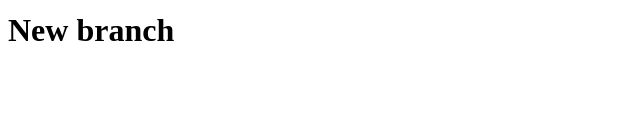
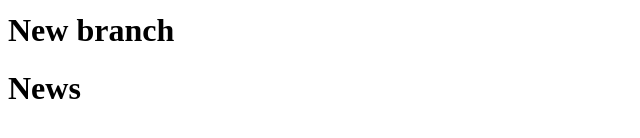
Before and after one commit to dilipthelip/gitTutorial, a plain HTML site: page Index.html in a window 1280 px wide. Shown: the part 230-368 px from the top of the page, without its empty margins (0-640 px from the left). Drawn offline with Linux system fonts and the light colour scheme.

Commit message:
added the news module

```diff
--- a/Index.html
+++ b/Index.html
@@ -8,5 +8,10 @@
 <h1>New branch</h1>
 </div>
 
+<div>
+<h1>News</h1>
+</div>
+
+
 </body>
 </html>
```
